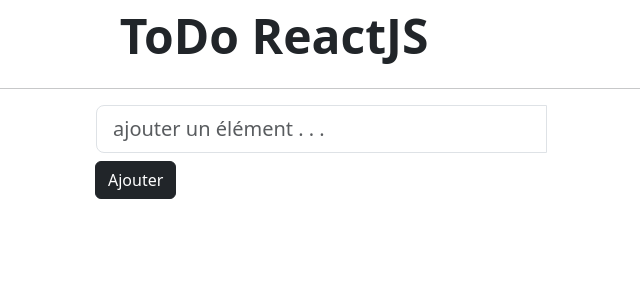
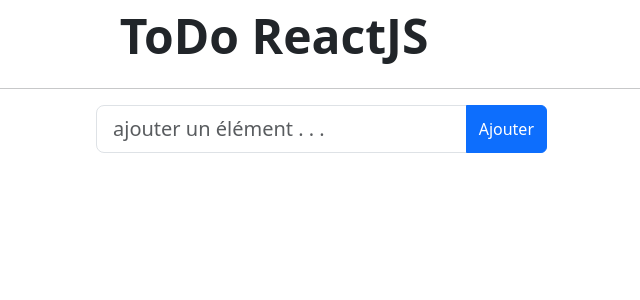
Before and after one commit to DylanLakhdari/ToDo-ReactJS, a React (Vite) app: page / in a window 1280 px wide. Shown: the top 300 px of the page, without its empty margins (366-1006 px from the left). Built offline with nearby package versions, Linux system fonts and the light colour scheme.

Commit message:
modifs css

```diff
--- a/src/App.jsx
+++ b/src/App.jsx
@@ -64,7 +64,7 @@
     const todos = [...this.state.list];
 
     //Demande à l'utilisateur une valeur avec un prompt
-    const editedTodo = prompt("Edit the todo:");
+    const editedTodo = prompt("Modifier la ligne:");
 
     //Si la nouvelle valeur n'est ni vide ni "null" met à jour l'élément
     if (editedTodo !== null && editedTodo.trim() !== "") {
@@ -102,15 +102,9 @@
                 aria-label="add something"
                 aria-describedby="basic-addon2"
               />
-              <InputGroup>
-                <Button
-                  variant="dark"
-                  className="mt-2"
-                  onClick={() => this.addItem()}
-                >
-                  Ajouter
-                </Button>
-              </InputGroup>
+              <Button className="" onClick={() => this.addItem()}>
+                Ajouter
+              </Button>
             </InputGroup>
           </Col>
         </Row>
```
